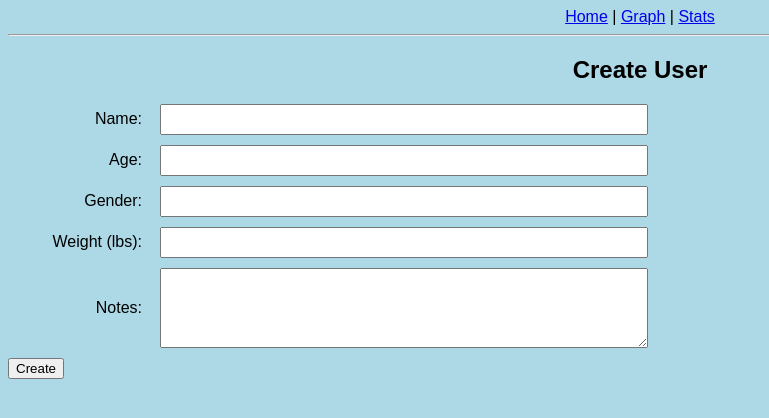
After one commit to justin-frandsen/Grip8a, a Flask app: page /create_user in a window 1280 px wide. The commit adds this page. Shown: the top 418 px of the page, without its empty margins (0-769 px from the left). Run offline with Flask 3, Linux system fonts and the light colour scheme.

Commit message:
added in stats and create user pages

```diff
--- a/app.py
+++ b/app.py
@@ -1,6 +1,7 @@
 from flask import Flask, render_template, jsonify, request
 from markupsafe import escape
 from flask_sqlalchemy import SQLAlchemy
+from sqlalchemy import func
 
 import threading
 import asyncio
@@ -236,9 +237,21 @@ ble_manager = BLEManager()
 class User(db.Model):
     id = db.Column(db.Integer, primary_key=True)
     name = db.Column(db.String(120), unique=True, nullable=False)
+    # optional demographics
+    age = db.Column(db.Integer, nullable=True)
+    gender = db.Column(db.String(20), nullable=True)
+    weight = db.Column(db.Float, nullable=True)
+    notes = db.Column(db.Text, nullable=True)
 
     def to_dict(self):
-        return {"id": self.id, "name": self.name}
+        return {
+            "id": self.id,
+            "name": self.name,
+            "age": self.age,
+            "gender": self.gender,
+            "weight": self.weight,
+            "notes": self.notes,
+        }
 
 
 class Reading(db.Model):
@@ -273,18 +286,46 @@ def index():
 
 @app.route("/graph")
 def graph():
-    return render_template("graph.html", selected_user=None)
-
-
-@app.route("/graph/<username>")
-def graph_for_user(username):
-    return render_template("graph.html", selected_user=username)
-
+    return render_template("graph.html")
 
 @app.route("/stats")
 def stats():
-    return "Statistics Page"
+    return render_template("stats.html")
 
+
+@app.route("/stats/user/<username>")
+def stats_for_user(username):
+    # Render the same template but provide the selected username so the page can pre-select
+    # Try to resolve the user by name (case-insensitive) and compute total force
+    try:
+        user = User.query.filter(func.lower(User.name) == username.lower()).first()
+    except Exception:
+        user = None
+
+    if user is None:
+        total_force = None
+    else:
+        row = db.session.query(
+        func.count(Reading.id).label('count'),
+        func.avg(Reading.force).label('avg_force'),
+        func.sum(Reading.force).label('total_force'),
+        func.min(Reading.force).label('min_force'),
+        func.max(Reading.force).label('max_force'),
+    ).filter(Reading.user_id == user.id).first()
+
+    stats = {
+        "count": int(row.count or 0),
+        "total_force": float(row.total_force) if row.total_force is not None else 0.0,
+        "avg_force": float(row.avg_force) if row.avg_force is not None else 0.0,
+        "min_force": float(row.min_force) if row.min_force is not None else 0.0,
+        "max_force": float(row.max_force) if row.max_force is not None else 0.0,
+    }
+
+    return render_template("stats.html", selected_user=username, stats=stats)
+
+@app.route("/create_user")
+def create_user():
+    return render_template("create_user.html")
 
 @app.route("/connect")
 def connect():
@@ -342,11 +383,24 @@ def users():
         name = payload.get("name")
         if not name:
             return jsonify({"error": "name required"}), 400
-        name = escape(name)
+        name = escape(name).strip()
+
+        # optional demographics
+        try:
+            age = int(payload.get("age", None)) if payload.get("age") is not None else None
+        except Exception:
+            return jsonify({"error": "invalid age"}), 400
+        gender = payload.get("gender")
+        try:
+            weight = float(payload.get("weight")) if payload.get("weight") not in (None, "") else None
+        except Exception:
+            return jsonify({"error": "invalid weight"}), 400
+        notes = payload.get("notes")
+
         existing = User.query.filter_by(name=name).first()
         if existing:
             return jsonify(existing.to_dict()), 200
-        user = User(name=name)
+        user = User(name=name, age=age, gender=gender, weight=weight, notes=notes)
         db.session.add(user)
         db.session.commit()
         return jsonify(user.to_dict()), 201
--- a/static/style.css
+++ b/static/style.css
@@ -1,4 +1,9 @@
 body {
-    background: beige;
-    color: blue
+    font-family: sans-serif;
+    background-color: lightblue;
+    text-align: center;
 }
+
+h1 {
+    color: darkblue;
+}
--- /dev/null
+++ b/templates/create_user.html
@@ -0,0 +1,92 @@
+<!DOCTYPE html>
+<html>
+<head>
+  <title>Create User</title>
+  <link rel="stylesheet" href="{{ url_for('static', filename='style.css') }}" />
+</head>
+<body>
+  <nav>
+    <a href="/">Home</a> |
+    <a href="/graph">Graph</a> |
+    <a href="/stats">Stats</a>
+  </nav>
+  <hr>
+  <h2>Create User</h2>
+  <form id="create-user-form">
+    <style>
+      /* Simple form grid for aligned labels and fields */
+      #create-user-form {
+        display: grid;
+        grid-template-columns: 140px 1fr;
+        grid-row-gap: 10px;
+        grid-column-gap: 12px;
+        align-items: center;
+        max-width: 640px;
+      }
+      #create-user-form label {
+        justify-self: end;
+        padding-right: 6px;
+      }
+      #create-user-form input,
+      #create-user-form textarea {
+        width: 100%;
+        box-sizing: border-box;
+        padding: 6px 8px;
+      }
+      #create-user-form textarea { height: 80px; }
+      #create-user-form .full-row {
+        grid-column: 1 / -1;
+        justify-self: start;
+      }
+    </style>
+
+    <label for="name">Name:</label>
+    <input id="name" name="name" required />
+
+    <label for="age">Age:</label>
+    <input id="age" name="age" type="number" min="0" />
+
+    <label for="gender">Gender:</label>
+    <input id="gender" name="gender" />
+
+    <label for="weight">Weight (lbs):</label>
+    <input id="weight" name="weight" type="number" step="0.1" />
+
+    <label for="notes">Notes:</label>
+    <textarea id="notes" name="notes"></textarea>
+
+    <div class="full-row">
+      <button type="submit">Create</button>
+    </div>
+  </form>
+  <div id="result"></div>
+
+  <script>
+    document.getElementById('create-user-form').addEventListener('submit', async (e) => {
+      e.preventDefault();
+      const payload = {
+        name: document.getElementById('name').value.trim(),
+        age: Number(document.getElementById('age').value) || null,
+        gender: document.getElementById('gender').value.trim() || null,
+        weight: Number(document.getElementById('weight').value) || null,
+        notes: document.getElementById('notes').value.trim() || null,
+      };
+      try {
+        const res = await fetch('/api/users', {
+          method: 'POST',
+          headers: {'Content-Type': 'application/json'},
+          body: JSON.stringify(payload)
+        });
+        const data = await res.json();
+        if (res.ok) {
+          document.getElementById('result').textContent = 'Created user: ' + data.name + ' (id: ' + data.id + ')';
+        } else {
+          document.getElementById('result').textContent = 'Error: ' + (data.error || JSON.stringify(data));
+        }
+      } catch (err) {
+        document.getElementById('result').textContent = 'Network error: ' + err;
+      }
+    });
+  </script>
+</body>
+</html>
--- a/templates/index.html
+++ b/templates/index.html
@@ -2,6 +2,7 @@
 <html>
     <head>
         <title>Grip8a Home</title>
+        <link rel="stylesheet" href="{{ url_for('static', filename='style.css') }}" />
     </head>
     <body>
         <h1>Welcome to Grip8a!</h1>
@@ -10,7 +11,8 @@
             <a href="/stats">Stats</a>
         </nav>
         <hr />
-        <p>This is the home page. Go to the Graph page to see some fake data</p>
+    <p>This is the home page. Go to the Graph page to see some fake data</p>
+    <p><a href="/create_user">Create a new user</a></p>
 
         <div style="margin-top: 12px">
             <button id="ble-connect">Connect BLE</button>
```
Also changed, not shown: templates/graph.html (+12 -60 lines), templates/stats.html (added, +88 -0 lines), README.md.
